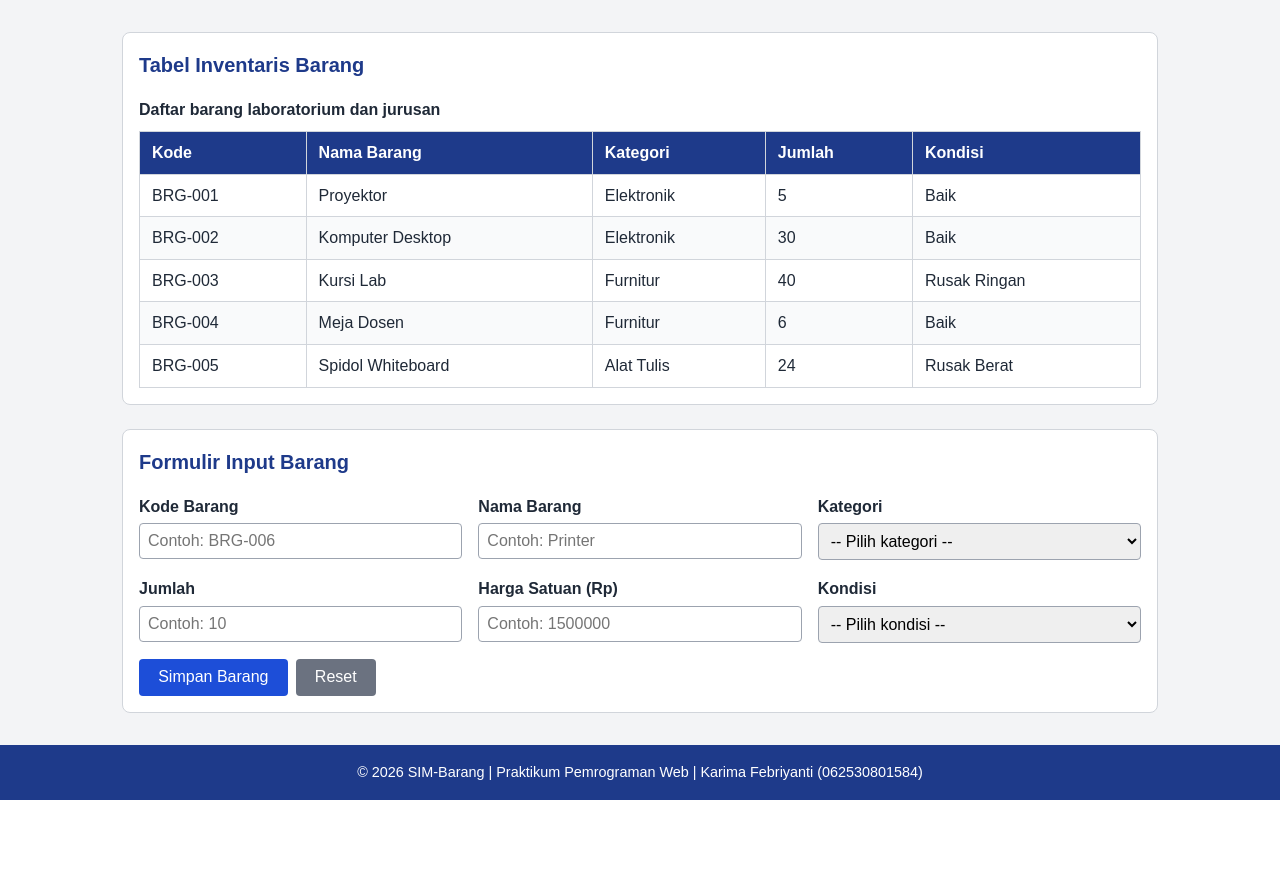
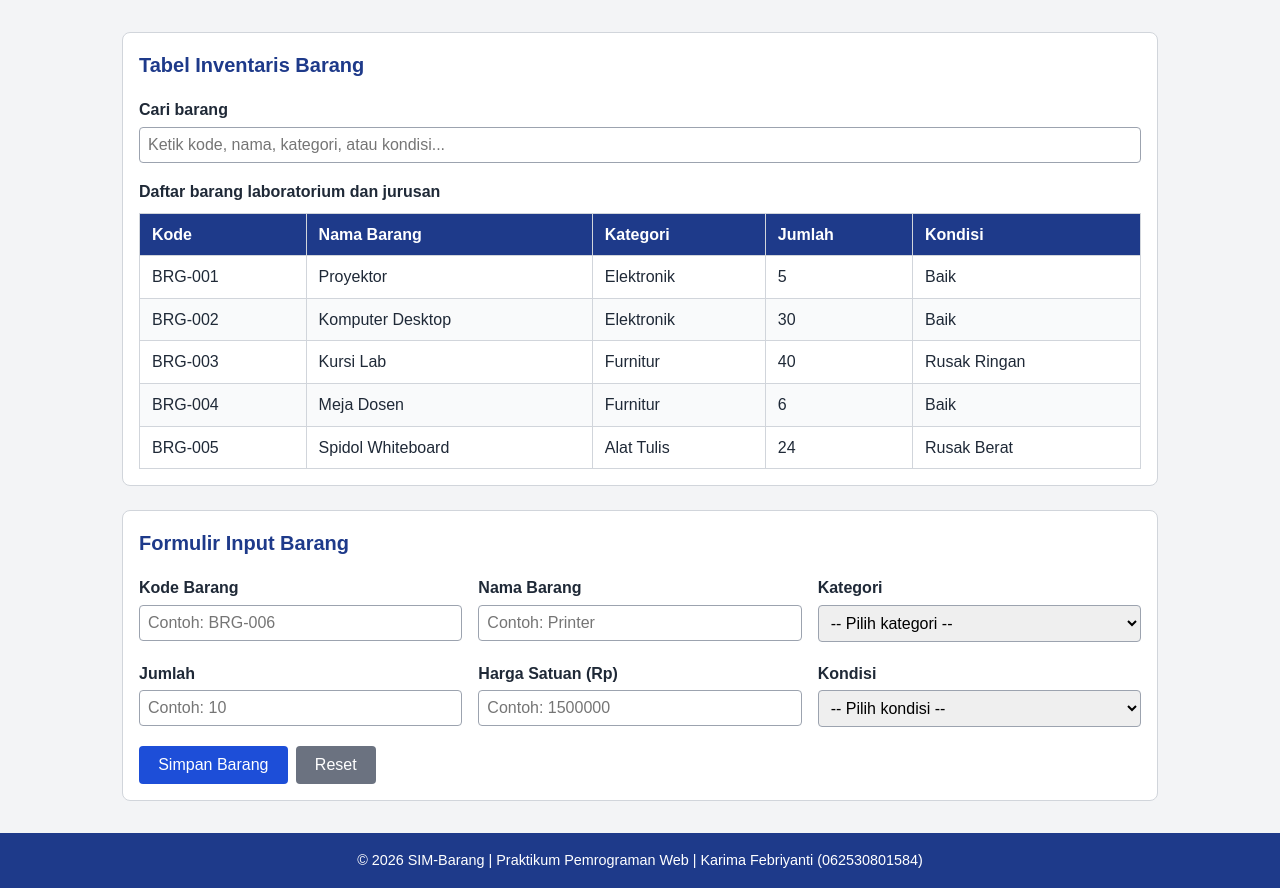
Before and after one commit to karimuyy/sim-barang-062530801584, a PHP site: page / in a window 1280 px wide. Shown: the part 174-1062 px from the top of the page. Before the commit the page ends 974 px from the top, so only its background shows below. Run offline with PHP 8.4, Linux system fonts and the light colour scheme.

Commit message:
Pertemuan 4: validasi form, pencarian tabel, dan toast dengan JavaScript

```diff
--- a/index.html
+++ b/index.html
@@ -24,6 +24,12 @@
 
     <section id="inventaris">
       <h2>Tabel Inventaris Barang</h2>
+
+      <div class="pencarian"> <!-- BARU -->
+        <label for="cari">Cari barang</label>
+        <input type="search" id="cari" placeholder="Ketik kode, nama, kategori, atau kondisi...">
+      </div>
+
       <div class="tabel-wrapper">
         <table>
           <caption>Daftar barang laboratorium dan jurusan</caption>
@@ -84,6 +90,7 @@
         <div>
           <label for="kode">Kode Barang</label>
           <input type="text" id="kode" name="kode" placeholder="Contoh: BRG-006" required>
+          <span class="error" id="error-kode"></span>
         </div>
 
         <div>
@@ -103,7 +110,8 @@
 
         <div>
           <label for="jumlah">Jumlah</label>
-          <input type="number" id="jumlah" name="jumlah" min="1" placeholder="Contoh: 10" required>
+          <input type="number" id="jumlah" name="jumlah" placeholder="Contoh: 10" required>
+          <span class="error" id="error-jumlah"></span>
         </div>
 
         <div>
@@ -135,5 +143,8 @@
     <p>&copy; 2026 SIM-Barang | Praktikum Pemrograman Web | Karima Febriyanti (062530801584)</p>
   </footer>
 
+  <div id="toast" class="toast" role="status"></div>
+
+  <script src="main.js"></script>
 </body>
 </html>
--- /dev/null
+++ b/main.js
@@ -0,0 +1,88 @@
+// ===== AMBIL ELEMEN DARI HALAMAN =====
+const form = document.querySelector("form");
+const inputKode = document.getElementById("kode");
+const inputJumlah = document.getElementById("jumlah");
+const errorKode = document.getElementById("error-kode");
+const errorJumlah = document.getElementById("error-jumlah");
+const inputCari = document.getElementById("cari");
+const toast = document.getElementById("toast");
+
+// ===== FUNGSI BANTU: TAMPIL / HAPUS PESAN ERROR =====
+function tampilkanError(input, span, pesan) {
+  span.textContent = pesan;
+  input.classList.add("invalid");
+}
+
+function hapusError(input, span) {
+  span.textContent = "";
+  input.classList.remove("invalid");
+}
+
+// ===== FITUR TOAST =====
+let timerToast;
+
+function tampilkanToast(pesan) {
+  toast.textContent = pesan;
+  toast.classList.add("show");
+
+  clearTimeout(timerToast);
+  timerToast = setTimeout(function () {
+    toast.classList.remove("show");
+  }, 3000);
+}
+
+// ===== VALIDASI FORM SAAT SUBMIT =====
+form.addEventListener("submit", function (e) {
+  e.preventDefault(); // tahan dulu agar halaman tidak dimuat ulang
+
+  let valid = true;
+  const kode = inputKode.value.trim();
+  const jumlah = Number(inputJumlah.value);
+
+  // Aturan 1: kode harus "BRG-" diikuti angka
+  const polaKode = /^BRG-\d+$/;
+  if (!polaKode.test(kode)) {
+    tampilkanError(inputKode, errorKode, "Kode harus diawali BRG- diikuti angka, contoh: BRG-001");
+    valid = false;
+  } else {
+    hapusError(inputKode, errorKode);
+  }
+
+  // Aturan 2: jumlah harus angka lebih dari 0
+  if (inputJumlah.value.trim() === "" || isNaN(jumlah) || jumlah <= 0) {
+    tampilkanError(inputJumlah, errorJumlah, "Jumlah harus berupa angka lebih dari 0");
+    valid = false;
+  } else {
+    hapusError(inputJumlah, errorJumlah);
+  }
+
+  // Jika semua aturan terpenuhi
+  if (valid) {
+    tampilkanToast("Data barang berhasil divalidasi!");
+    form.reset();
+  }
+});
+
+// Pesan error hilang saat pengguna mulai memperbaiki isian
+inputKode.addEventListener("input", function () {
+  hapusError(inputKode, errorKode);
+});
+
+inputJumlah.addEventListener("input", function () {
+  hapusError(inputJumlah, errorJumlah);
+});
+
+// ===== FITUR PENCARIAN TABEL REAL-TIME =====
+inputCari.addEventListener("input", function () {
+  const kataKunci = inputCari.value.toLowerCase().trim();
+  const semuaBaris = document.querySelectorAll("tbody tr");
+
+  semuaBaris.forEach(function (baris) {
+    const teksBaris = baris.textContent.toLowerCase();
+    if (teksBaris.includes(kataKunci)) {
+      baris.style.display = "";      // tampilkan
+    } else {
+      baris.style.display = "none";  // sembunyikan
+    }
+  });
+});
--- a/style.css
+++ b/style.css
@@ -210,3 +210,44 @@ footer {
     grid-template-columns: repeat(3, minmax(0, 1fr));
   }
 }
+
+/* ===== PENCARIAN ===== */
+.pencarian {
+  display: flex;
+  flex-direction: column;
+  gap: 0.25rem;
+  margin-bottom: 1rem;
+}
+
+/* ===== PESAN ERROR VALIDASI ===== */
+.error {
+  color: #b91c1c;
+  font-size: 0.85rem;
+}
+
+input.invalid {
+  border-color: #b91c1c;
+  background-color: #fef2f2;
+}
+
+/* ===== TOAST ===== */
+.toast {
+  position: fixed;
+  bottom: 1.5rem;
+  left: 50%;
+  transform: translateX(-50%);
+  background-color: #166534;
+  color: #ffffff;
+  padding: 0.75rem 1.25rem;
+  border-radius: 6px;
+  max-width: 90%;
+  text-align: center;
+  opacity: 0;
+  visibility: hidden;
+  transition: opacity 0.3s;
+}
+
+.toast.show {
+  opacity: 1;
+  visibility: visible;
+}
```
Lines whose indentation alone changed are shown as unchanged.
